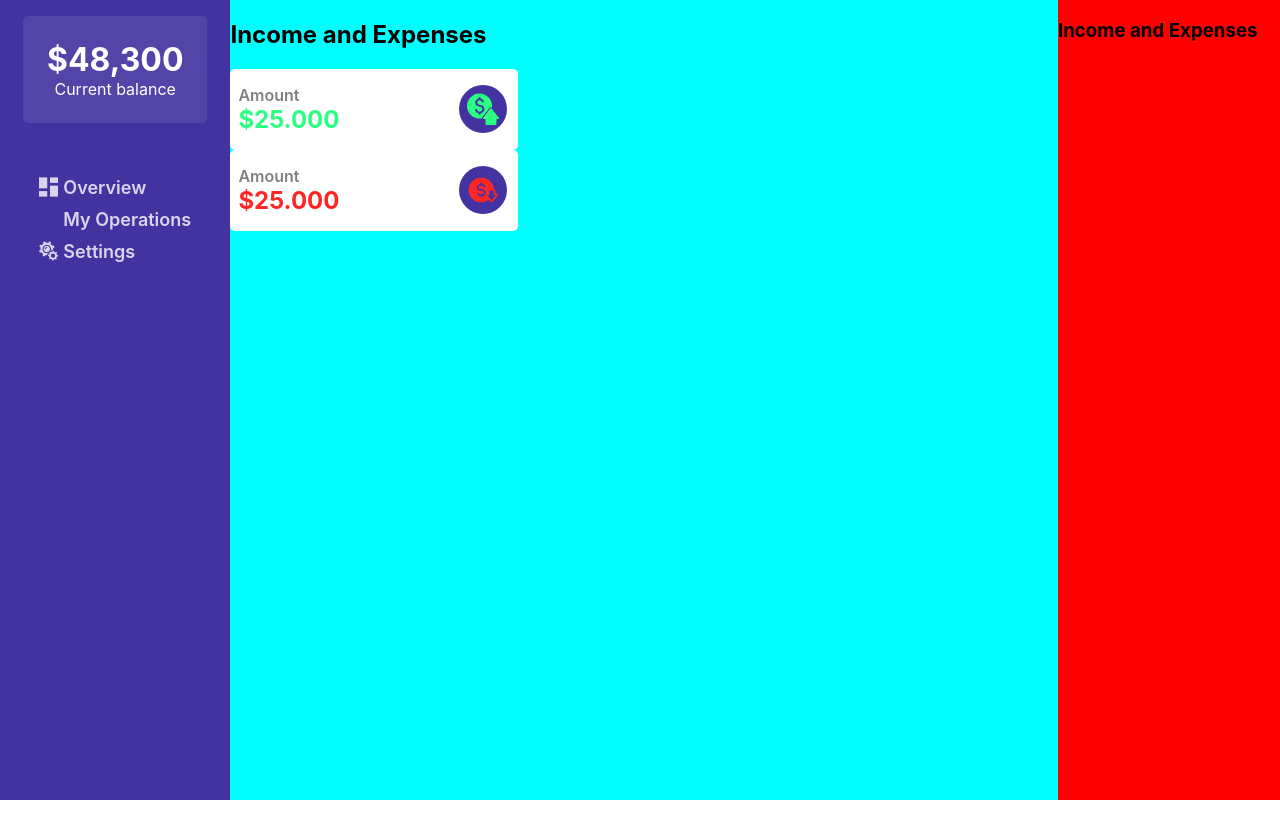
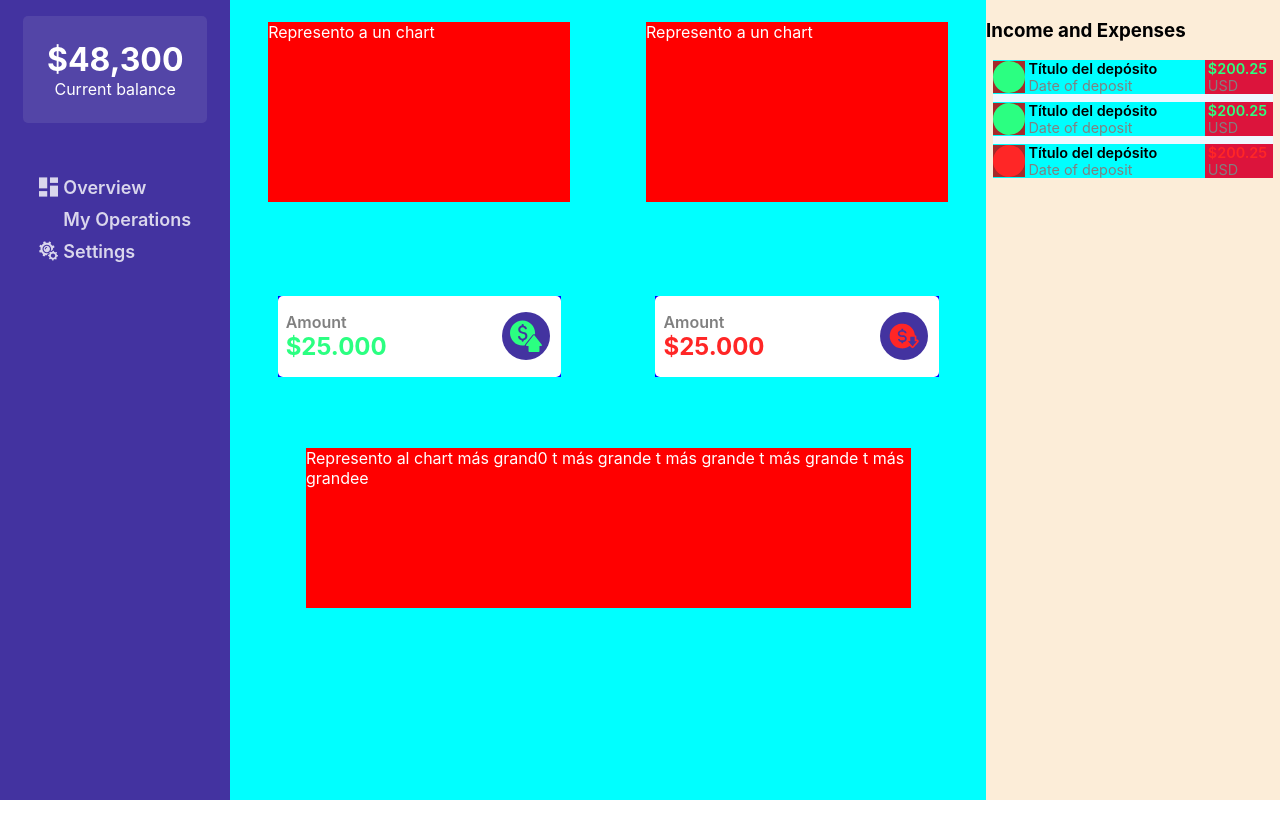
Before and after one commit to Manuelda10/personal-budget, a React (Create React App) app in the folder frontend/: page / in a window 1280 px wide. Built offline with nearby package versions, Linux system fonts and the light colour scheme; some icons are missing.

Commit message:
Add overview layout

```diff
--- a/frontend/src/App.css
+++ b/frontend/src/App.css
@@ -2,6 +2,7 @@
   --primary-color: #4333A0;
   --green: #2BFF81;
   --red: #FF2626;
+  --melon: #FCEDD8;
 }
 
 .app{
--- /dev/null
+++ b/frontend/src/components/Activity/Activity.js
@@ -0,0 +1,15 @@
+import React from 'react'
+import Item from './Item'
+import './index.css'
+
+const Activity = () => {
+    return (
+        <div className='activity-container' >
+            <Item income={true}></Item>
+            <Item income={true}></Item>
+            <Item income={false}></Item>
+        </div>
+    )
+}
+
+export default Activity
--- /dev/null
+++ b/frontend/src/components/Activity/Item.js
@@ -0,0 +1,24 @@
+import React from 'react'
+import './index.css'
+
+const Item = ({ income }) => {
+    return (
+        <div className='activity-item' >
+            <div className='icon-container'>
+                <div className={`circle-div ${income ? '': 'expense'}`}>
+                    <div className='icon-circle-div'></div>
+                </div>
+            </div>
+            <div className='info-container'>
+                <p className='item-concept' >Título del depósito</p>
+                <p className='item-date'>Date of deposit</p>
+            </div>
+            <div className='amount-container'>
+                <p className={`item-amount ${income ? '':'expense'}`}>$200.25</p>
+                <p className='item-exchange'>USD</p>
+            </div>
+        </div>
+    )
+}
+
+export default Item
--- /dev/null
+++ b/frontend/src/components/Activity/index.css
@@ -0,0 +1,69 @@
+
+.activity-container{
+    background-color: aliceblue;
+    width: 95%;
+    margin-left: 2.5%;
+    margin-right: 2.5%;
+}
+
+.activity-item{
+    display: flex;
+    align-items: center;
+    justify-content: space-around;
+    margin-top: 0.5rem;
+    font-size: 0.9rem;
+    background-color: aqua;
+    box-sizing: border-box;
+    width: 100%;
+}
+
+.icon-container{
+    display: flex;
+    justify-content: center;
+    align-items: center;
+    width: 2rem;
+    background-color: brown;
+
+}
+
+.info-container{
+    width: calc(70% - 1rem);
+    box-sizing: border-box;
+    padding-inline: 3px;
+}
+
+.item-concept{
+    color: black;
+    font-weight: 600;
+}
+
+.item-amount{
+    font-weight: 600;
+    color: var(--green);
+}
+
+.item-amount.expense{
+    color: var(--red);
+}
+
+.item-date, .item-exchange{
+    color: grey;
+}
+
+.amount-container{
+    width: calc(30% - 1rem);
+    background-color: crimson;
+    box-sizing: border-box;
+    padding-inline: 3px;
+}
+
+.circle-div{
+    width: 2rem;
+    height: 2rem;
+    border-radius: 50%;
+    background-color: var(--green);
+}
+
+.circle-div.expense{
+    background-color: var(--red);
+}
--- a/frontend/src/components/Card/index.css
+++ b/frontend/src/components/Card/index.css
@@ -1,5 +1,5 @@
 .card{
-    width: 18rem;
+    width: 100%;
     background-color: white;
     display: flex;
     box-sizing: border-box;
--- a/frontend/src/components/Sidebar/Navigator.js
+++ b/frontend/src/components/Sidebar/Navigator.js
@@ -12,7 +12,8 @@ const Navigator = () => {
             <ul>
                 <li></li>
                 <li><a href="#" >
-                    <div className='navlink-div' ><OverviewIcon className='navlink-icon'></OverviewIcon>Overview</div>
+                    <div className='navlink-div' >
+                        <OverviewIcon className='navlink-icon'></OverviewIcon>Overview</div>
                 </a></li>
                 <li><a href="#" >
                     <div className='navlink-div'>
--- a/frontend/src/pages/Overview/Overview.js
+++ b/frontend/src/pages/Overview/Overview.js
@@ -1,4 +1,5 @@
 import React from 'react'
+import Activity from '../../components/Activity/Activity'
 import Card from '../../components/Card/Card'
 import './index.css'
 
@@ -6,12 +7,27 @@ const Overview = () => {
     return (
         <div className='overview'>
             <div className='overview-info'>
-                <h2>Income and Expenses</h2>
-                <Card income={true} ></Card>
-                <Card income={false}></Card>
+                <div className='overview-info-grid'>
+                    <div className='overview-chart'>
+                        <p>Represento a un chart</p>
+                    </div>
+                    <div className='overview-chart'>
+                        <p>Represento a un chart</p>
+                    </div>
+                    <div className='overview-card-container'>
+                        <Card income={true} ></Card>
+                    </div>
+                    <div className='overview-card-container'>
+                        <Card income={false}></Card>
+                    </div>
+                </div>
+                <div className='overview-chart-large'>
+                    <p>Represento al chart más grand0 t más grande t más grande t más grande t más grandee</p>
+                </div>
             </div>
             <div className='overview-history'>
                 <h3>Income and Expenses</h3>
+                <Activity></Activity>
             </div>
         </div>
     )
--- a/frontend/src/pages/Overview/index.css
+++ b/frontend/src/pages/Overview/index.css
@@ -5,12 +5,41 @@
 
 .overview-info{
     background-color: aqua;
-    width: 82%;
+    width: 72%;
     min-width: 20rem;
+    display: flex;
+    flex-direction: column;
+    align-items: center;
 }
 
-.overview-history{
-    background-color: red;
-    width: 22%;
+.overview-history {
+    background-color: var(--melon);
+    width: 28%;
     min-width: 12rem;
 }
+
+.overview-info-grid{
+    width: 100%;
+    display: grid;
+    grid-auto-rows: 14rem;
+    grid-template-columns: repeat(auto-fill, minmax(20rem, 1fr));
+    place-items: center center;
+}
+
+.overview-chart{
+    width: 80%;
+    height: 80%;
+    background-color: red;
+}
+
+.overview-chart-large{
+    background-color: red;
+    width: 80%;
+    display: flex;
+    height: 10rem;
+}
+
+.overview-card-container{
+    background-color: blue;
+    width: 75%;
+}
```
Also changed, not shown: frontend/src/components/Profile/Profile.js (added, +11 -0 lines), frontend/src/assets/icons/overview.svg, frontend/src/components/Profile/index.css (added).
